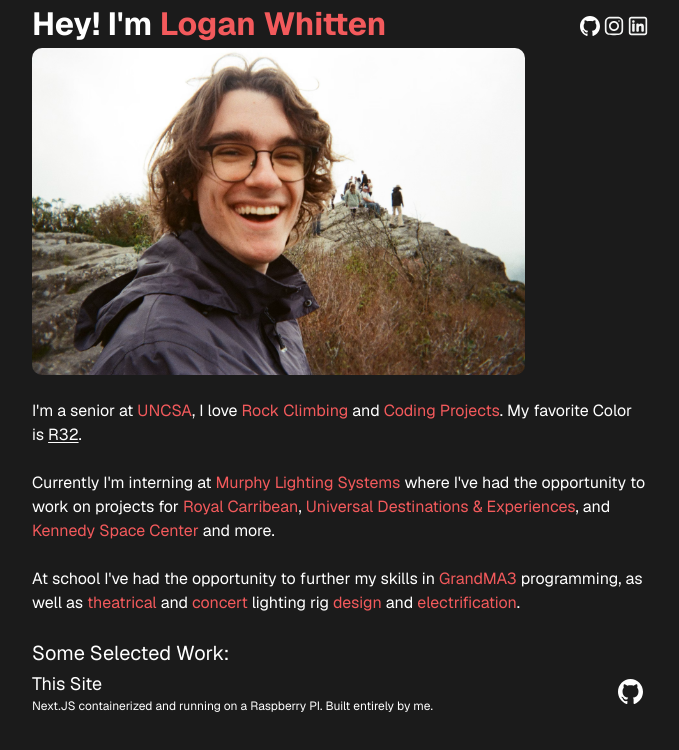
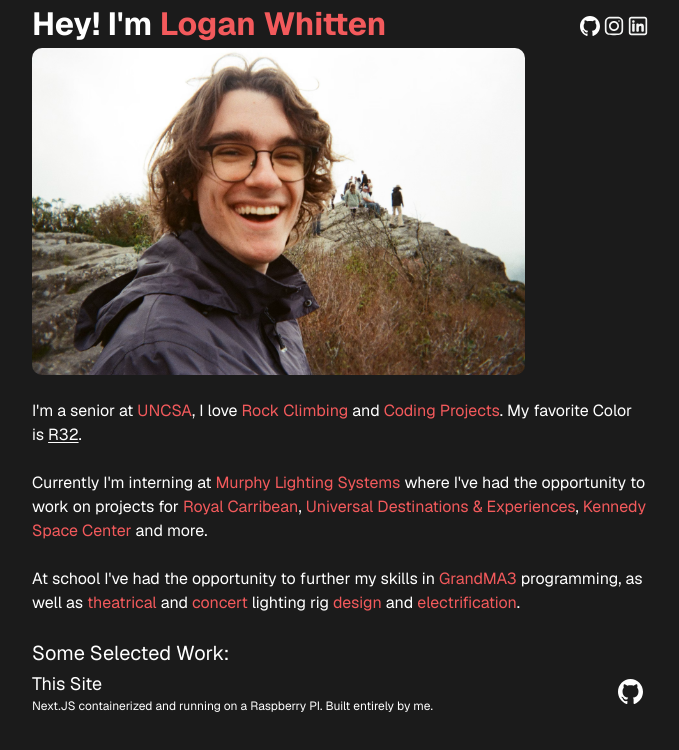
Before and after one commit to LoganWhitten/site, a Next.js app: page / in a window 1280 px wide. Shown: the top 750 px of the page, without its empty margins (300-979 px from the left). Built offline with nearby package versions, Linux system fonts and the light colour scheme.

Commit message:
Update page.tsx

```diff
--- a/app/page.tsx
+++ b/app/page.tsx
@@ -81,7 +81,7 @@ export default function Home() {
           <a target="_blank" href="https://www.udx.com/en/us">
             <ColorText>Universal Destinations & Experiences</ColorText>
           </a>
-          , and
+          ,
           <a target="_blank" href="https://www.delawarenorth.com/">
             <ColorText>Kennedy Space Center </ColorText>
           </a>
```
